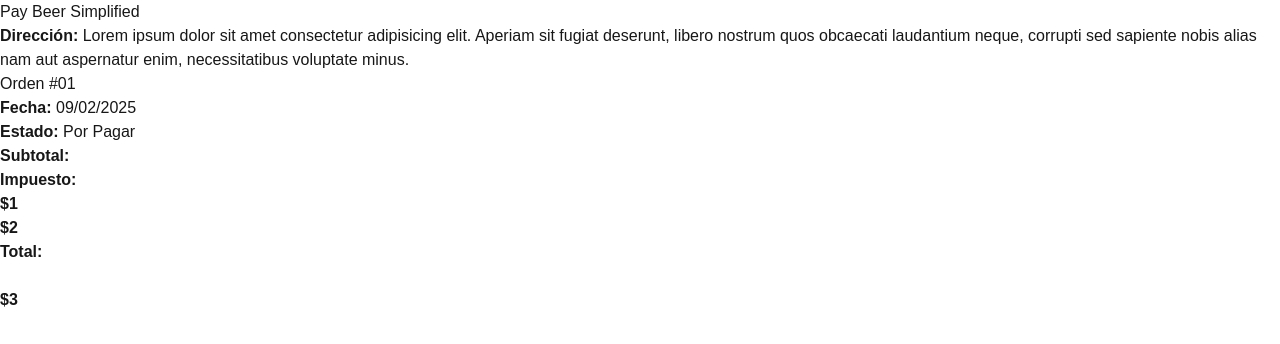
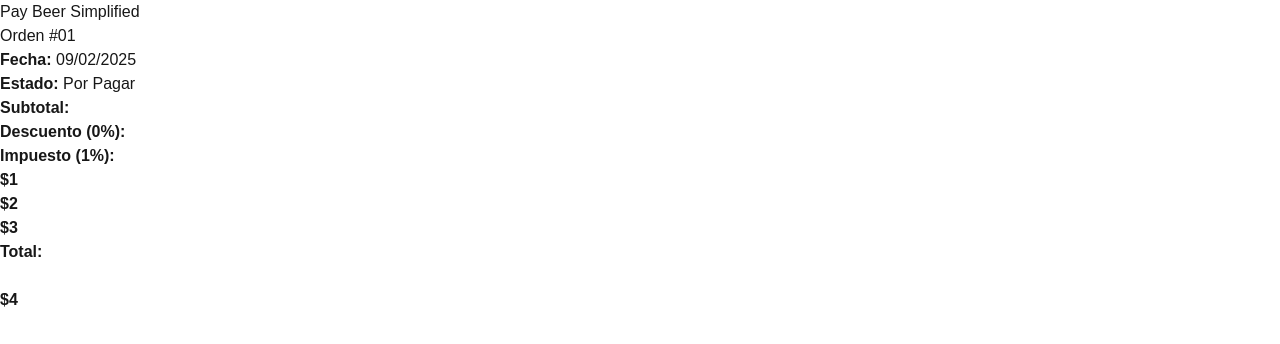
Before and after one commit to JesusD2405/front-pay-beers-simplified, a Next.js app: page /order-preview in a window 1280 px wide. Shown: the top 344 px of the page. Built offline with nearby package versions, Linux system fonts and the light colour scheme.

Commit message:
feature: improvements in order structure

```diff
--- a/src/app/order-preview/components/FooterOrder.tsx
+++ b/src/app/order-preview/components/FooterOrder.tsx
@@ -8,8 +8,9 @@
           <p className="font-medium text-gray-800">
             <strong className="font-semibold">Subtotal:</strong>
             <br />
-            <strong className="font-semibold">Impuesto:</strong>
+            <strong className="font-semibold">Descuento (0%):</strong>
             <br />
+            <strong className="font-semibold">Impuesto (1%):</strong>
           </p>
         </div>
         <div className="mt-4">
@@ -17,6 +18,8 @@
             <strong className="font-semibold">$1</strong>
             <br />
             <strong className="font-semibold">$2</strong>
+            <br />
+            <strong className="font-semibold">$3</strong>
           </p>
         </div>
       </div>
@@ -27,7 +30,7 @@
         </p>
         <br />
         <p className="font-medium text-gray-800">
-          <strong className="font-semibold">$3</strong>
+          <strong className="font-semibold">$4</strong>
         </p>
       </div>
     </div>
--- a/src/app/order-preview/components/HeaderOrder.tsx
+++ b/src/app/order-preview/components/HeaderOrder.tsx
@@ -8,15 +8,6 @@
           <h2 className="text-xl text-black font-semibold">
             Pay Beer Simplified
           </h2>
-        </div>
-        <div className="mt-4">
-          <p className="text-gray-800 font-medium">
-            <strong className="font-semibold">Dirección:</strong> Lorem ipsum
-            dolor sit amet consectetur adipisicing elit. Aperiam sit fugiat
-            deserunt, libero nostrum quos obcaecati laudantium neque, corrupti
-            sed sapiente nobis alias nam aut aspernatur enim, necessitatibus
-            voluptate minus.
-          </p>
         </div>
       </div>
       <div className="w-full md:w-1/2 md:text-right">
```
